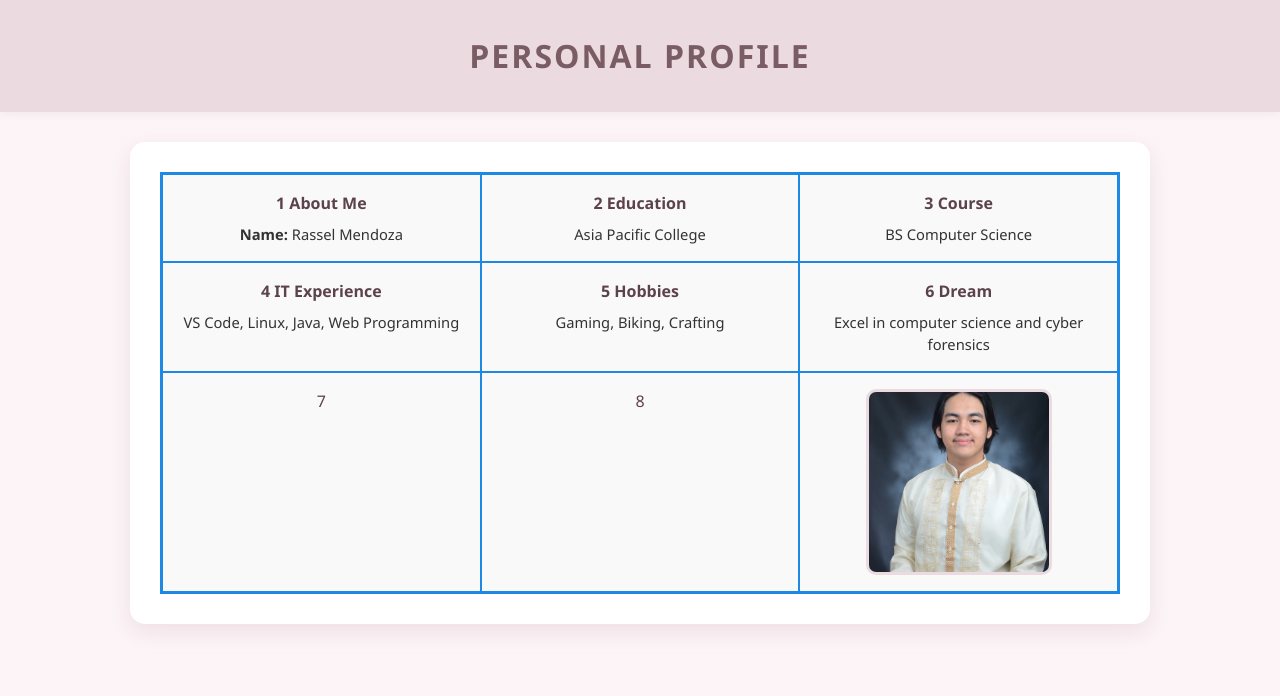
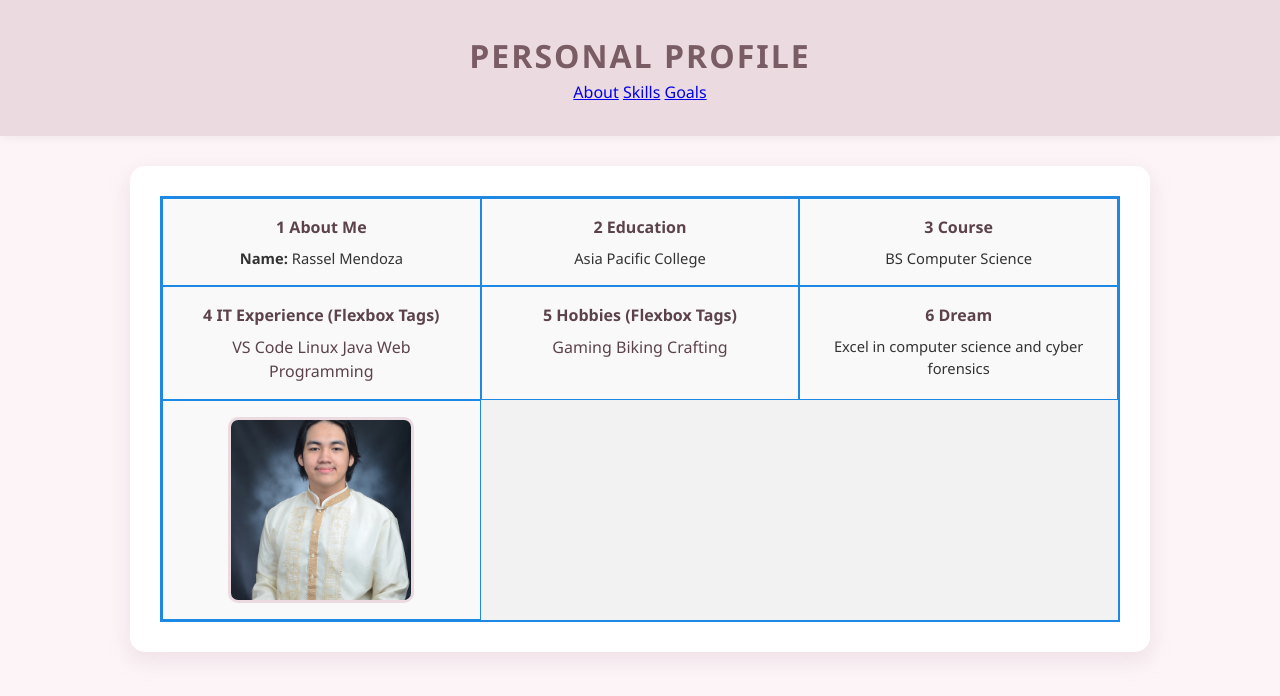
Before and after one commit to sselssel/webprog-html-lessons, a plain HTML site: page introduction/index.html in a window 1280 px wide. Drawn offline with Linux system fonts and the light colour scheme.

Commit message:
Update HTML structure and styling classes

```diff
--- a/introduction/index.html
+++ b/introduction/index.html
@@ -2,16 +2,21 @@
 <html>
 <head>
     <title>Personal Profile - Ssel</title>
-    <link rel="stylesheet" href="css/mystyle.css?v=7">
+    <link rel="stylesheet" href="css/mystyle.css?v=8">
 </head>
 <body>
-    <header>
+    <header class="flex-header">
         <h1>Personal Profile</h1>
+        <nav class="flex-nav">
+            <a href="#about">About</a>
+            <a href="#skills">Skills</a>
+            <a href="#goals">Goals</a>
+        </nav>
     </header>
 
     <main>
         <div class="grid-container">
-            <div class="grid-item">
+            <div class="grid-item" id="about">
                 <h3>1 About Me</h3>
                 <p><strong>Name:</strong> Rassel Mendoza</p>
             </div>
@@ -26,23 +31,29 @@
                 <p>BS Computer Science</p>
             </div>
 
-            <div class="grid-item">
-                <h3>4 IT Experience</h3>
-                <p>VS Code, Linux, Java, Web Programming</p>
+            <div class="grid-item" id="skills">
+                <h3>4 IT Experience (Flexbox Tags)</h3>
+                <div class="flex-tags">
+                    <span>VS Code</span>
+                    <span>Linux</span>
+                    <span>Java</span>
+                    <span>Web Programming</span>
+                </div>
             </div>
 
             <div class="grid-item">
-                <h3>5 Hobbies</h3>
-                <p>Gaming, Biking, Crafting</p>
+                <h3>5 Hobbies (Flexbox Tags)</h3>
+                <div class="flex-tags">
+                    <span>Gaming</span>
+                    <span>Biking</span>
+                    <span>Crafting</span>
+                </div>
             </div>
 
-            <div class="grid-item">
+            <div class="grid-item" id="goals">
                 <h3>6 Dream</h3>
                 <p>Excel in computer science and cyber forensics</p>
             </div>
-
-            <div class="grid-item">7</div>
-            <div class="grid-item">8</div>
 
             <div class="grid-item photo-cell">
                 <img src="profile.jpg" alt="Profile Picture" class="profile-pic">
```
